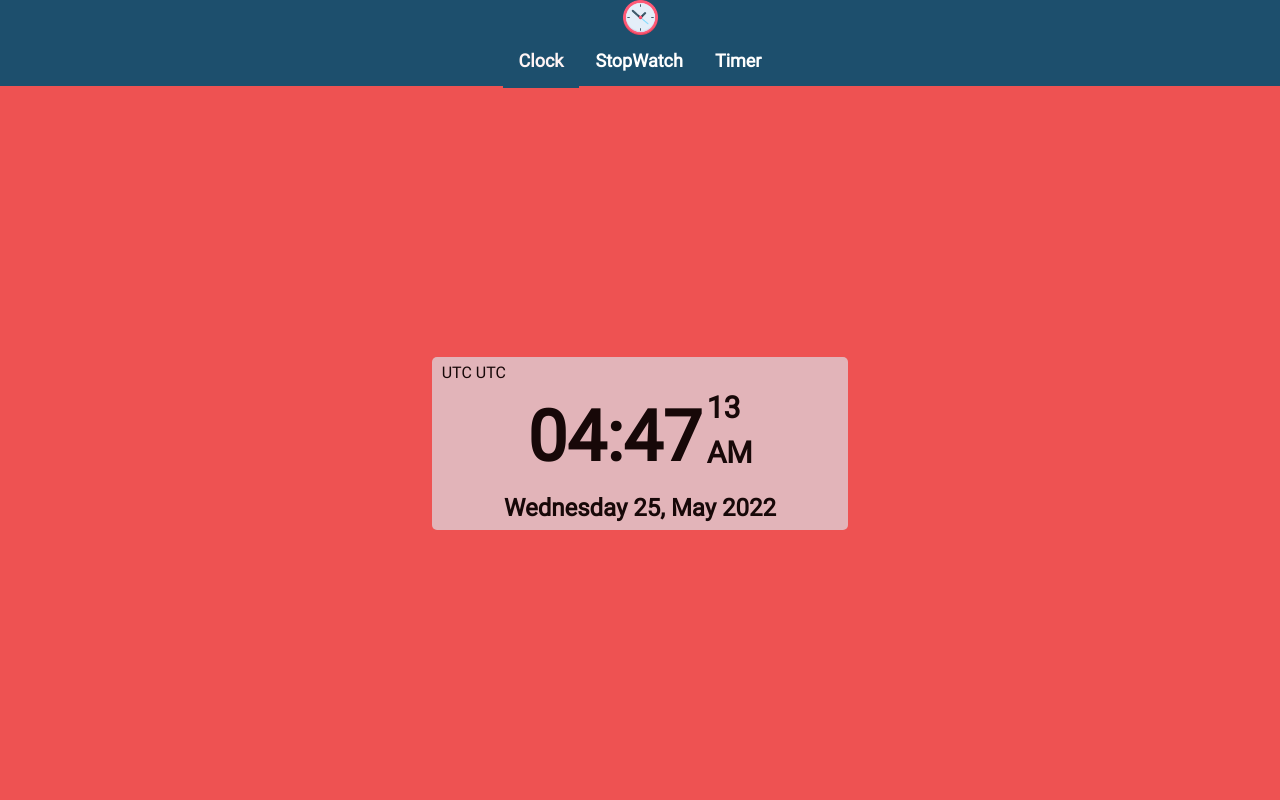
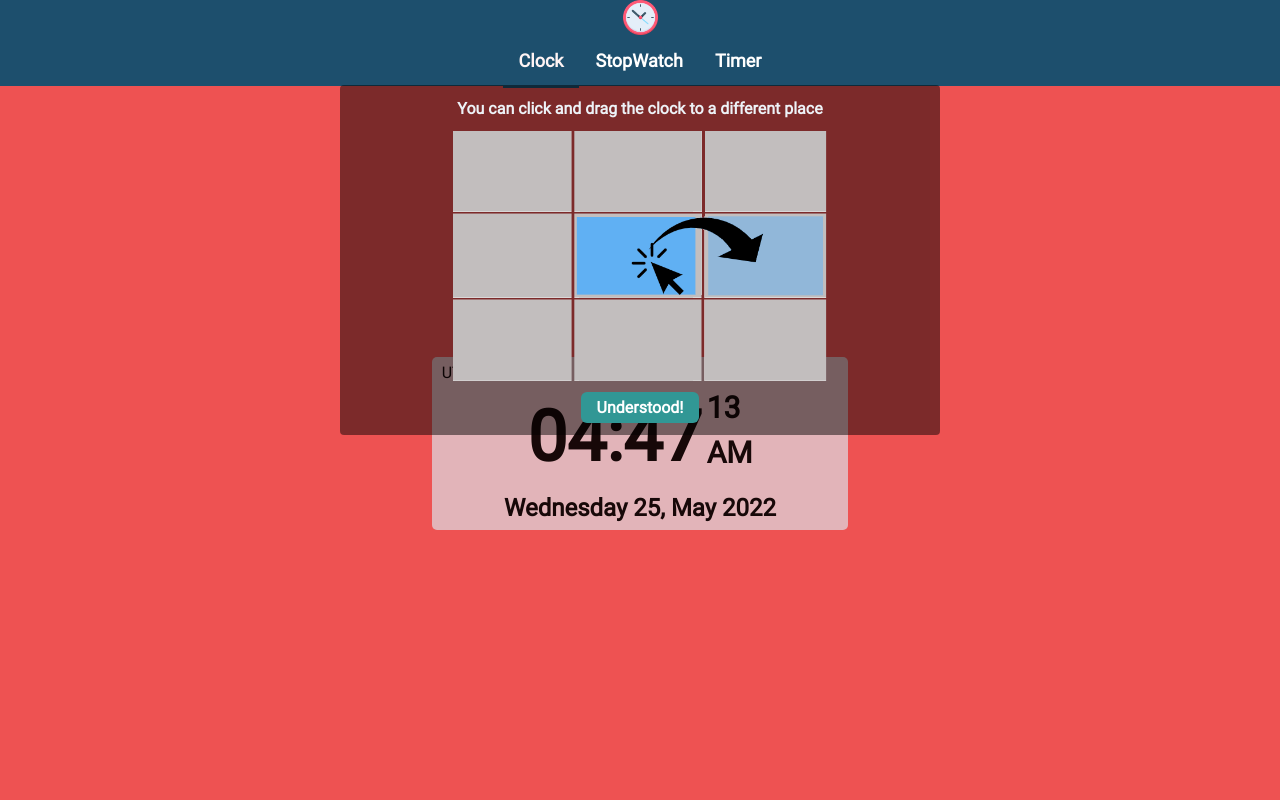
Before and after one commit to MiguelAlvarez129/new-clock, a React (Vite) app: page / in a window 1280 px wide. Shown: the top 800 px of the page. Built offline with nearby package versions, Linux system fonts and the light colour scheme.

Commit message:
Update Container.jsx

```diff
--- a/src/components/container/Container.jsx
+++ b/src/components/container/Container.jsx
@@ -4,23 +4,24 @@ import ClockContainer  from '../clock-container/ClockContainer'
 import CenterContainer from '../center-container/CenterContainer'
 import Timer from '../timer/Timer'
 import StopWatch from '../stopwatch/StopWatch'
-import { AlertTitle, useDisclosure, Button, Alert } from '@chakra-ui/react'
-import { CustomAlert, DragSign,DragImg } from '../../shared/styles'
+import { AlertTitle, useDisclosure, Button, Alert, Flex, Center } from '@chakra-ui/react'
+import { DragImg } from '../../shared/styles'
 import { motion, AnimatePresence } from 'framer-motion';
 const Container = () => {
 
   const {
     isOpen: isVisible,
     onOpen,
-  } = useDisclosure({ defaultIsOpen: true })
+    onClose,
+  } = useDisclosure({ defaultIsOpen: false })
 
   const [show,setShow] = useState(false)
+  const [hide,setHide] = useState(false)
   const ref = useRef(null)
   const id = useRef(0)
   const location = useLocation()
   useEffect(() => {
     const observer = new IntersectionObserver(callback,{threshold:0.9})
-    console.log(ref,observer )
     observer.observe(ref.current)
 
   }, [location.pathname]);
@@ -31,13 +32,15 @@ const Container = () => {
       setShow(true)
       id.current = setTimeout(() => {
         setShow(false)
-      }, 6000);
+      }, 4000);
     } else {
       if (id.current){
         clearTimeout(id.current)
       }
       setShow(false)
-      if (location.pathname === '/') onOpen()
+      if (location.pathname === '/' && !hide) {
+        onOpen()
+      }
     }
   }
 
@@ -45,6 +48,10 @@ const Container = () => {
     ref.current.scrollIntoView()
   }
 
+  const close = () =>{
+    setHide(true)
+    onClose()
+  }
   return (
     <>
     <AnimatePresence style={{width:'100%'}}>
@@ -74,15 +81,35 @@ const Container = () => {
       </motion.div>}
     </AnimatePresence>
 
-    {/* { isVisible && <DragSign>
-      <b>
-        You can click and drag the clock to a different space
-      </b>
-      <DragImg />
-      <Button colorScheme='teal' variant='ghost' onClick={onClose}>
-        Understood!
-      </Button>
-    </DragSign> }  */}
+    <AnimatePresence style={{width:'100%'}}  >
+    { isVisible && !hide &&
+    <motion.div key="drag"
+    initial={{ opacity: 0 , }}
+    animate={{ opacity: 1,}}
+    exit={{ opacity: 0 , }}>
+      <Center w="100%" position={"fixed"} zIndex={10}>
+        <Alert
+        bg={'blackAlpha.600'}
+        color={'gray.100'}
+        borderRadius={'4px'}
+        w={'min(600px,70%)'}
+        h={'350px'}
+        zIndex={100}>
+
+          <Flex direction={'column'} align={"center"} h={'100%'} w={'100%'}>
+          <b>
+            You can click and drag the clock to a different place
+          </b>
+          <DragImg />
+          <Button colorScheme='teal'  onClick={close}>
+            Understood!
+          </Button>
+          </Flex>
+        </Alert>
+      </Center>
+    </motion.div>
+    }
+    </AnimatePresence>
     <Routes>
       <Route path="/" element={<ClockContainer refValue={ref}/>}/>
       <Route path="/stopwatch" element={<CenterContainer  refValue={ref} element={<StopWatch/>}/>}/>
```
